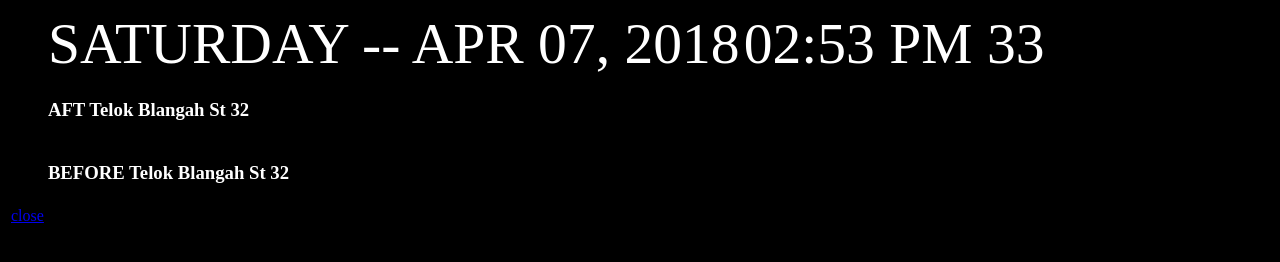
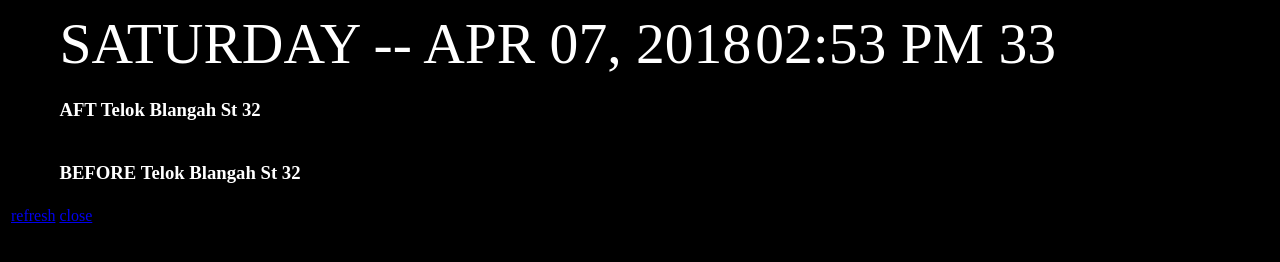
Before and after one commit to jkcpineda/sgbus, a plain HTML site: page SgBus/index.html in a window 1280 px wide. Drawn offline with Linux system fonts and the light colour scheme; no server answers.

```diff
--- a/SgBus/index.html
+++ b/SgBus/index.html
@@ -59,6 +59,9 @@
             </td>
         </tr>
         <tr>
+            <td>
+                <a href="javascript:location.reload();">refresh</a>
+            </td>
             <td>
                 <a href="javascript:window.open('','_self').close();">close</a>
             </td>
```
